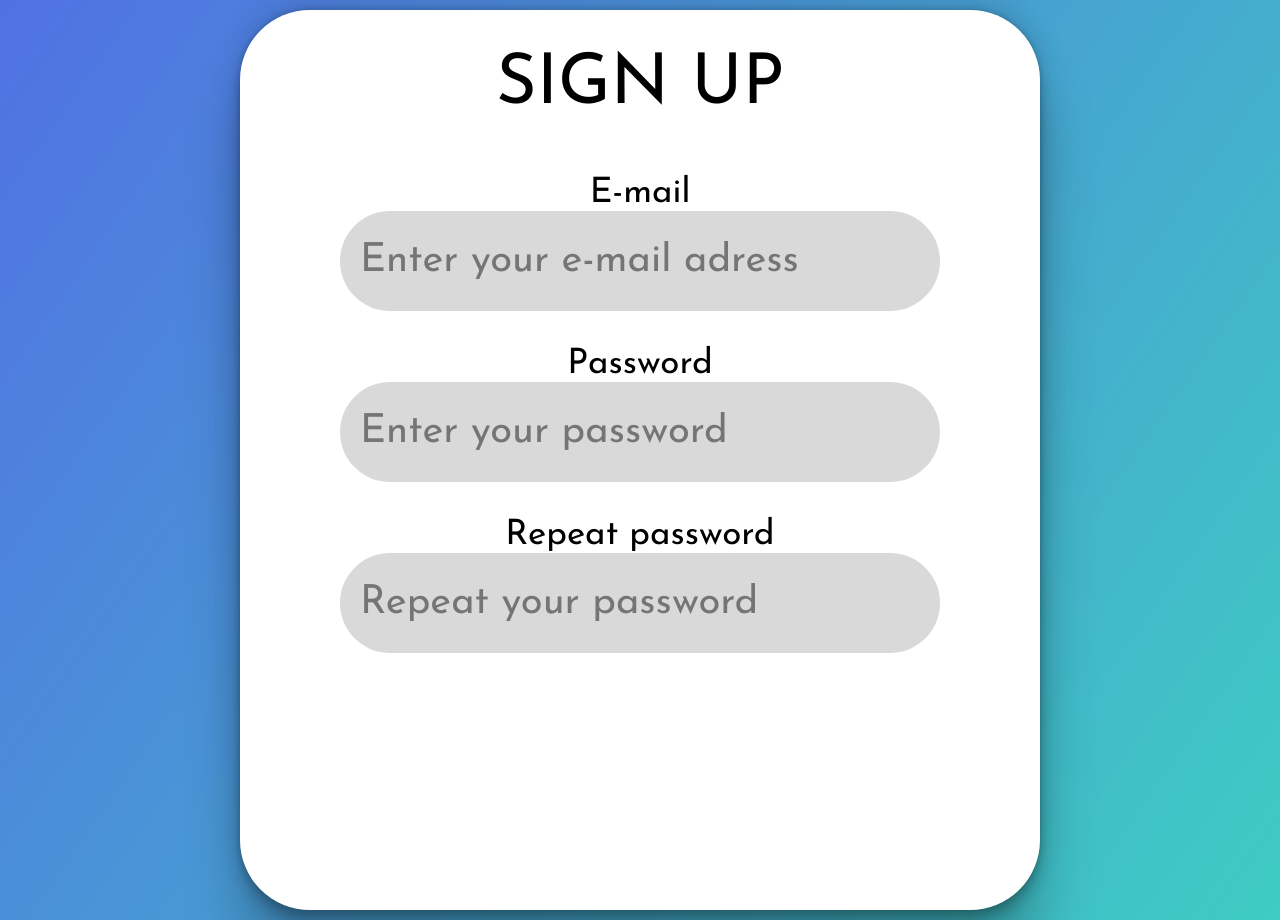
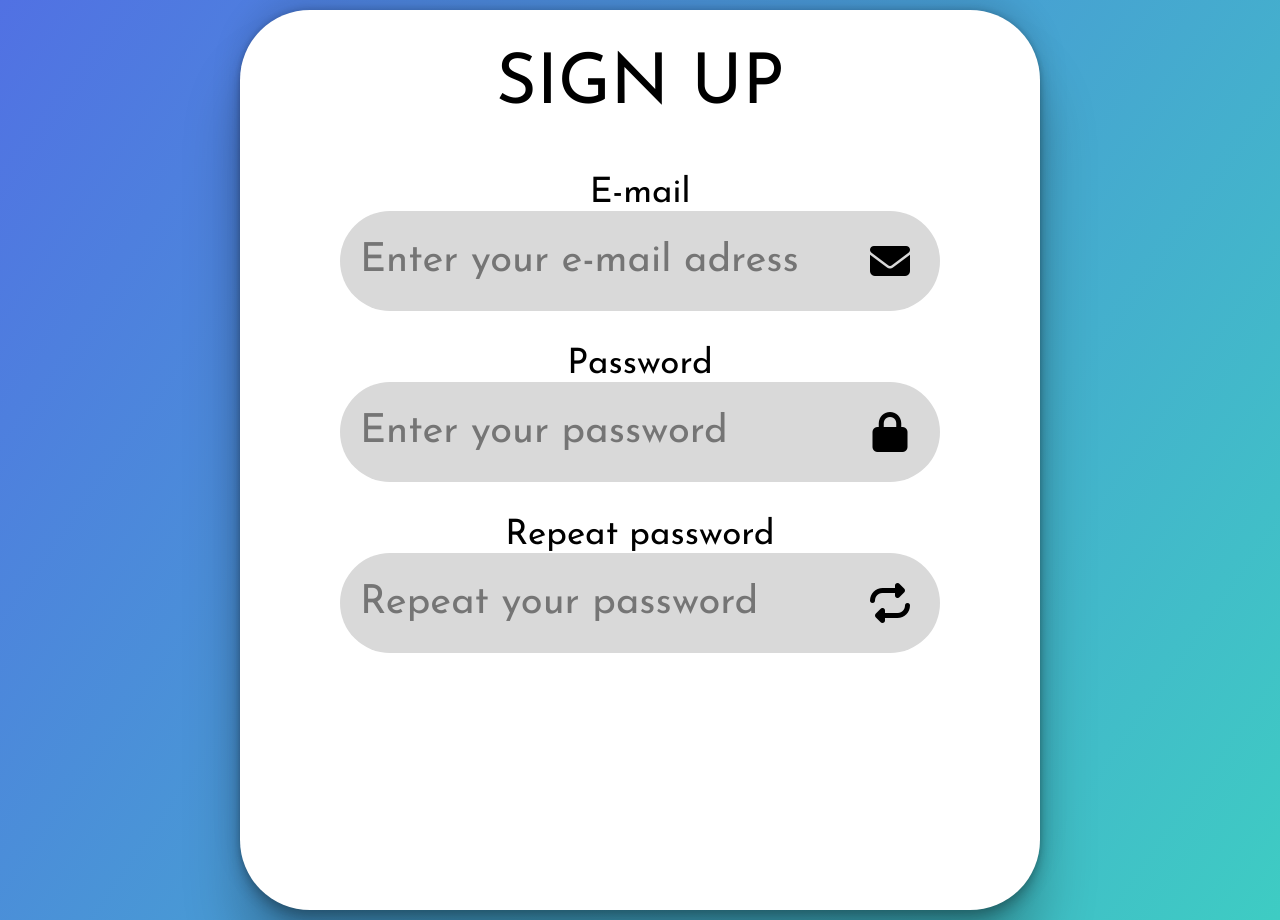
Before and after one commit to bjechna/Sign-Up-Page, a plain HTML site: page index.html in a window 1280 px wide. Drawn offline with Linux system fonts and the light colour scheme.

Commit message:
added icons

```diff
--- a/index.html
+++ b/index.html
@@ -6,6 +6,7 @@
     <title>Sign Up Form</title>
     <meta name='viewport' content='width=device-width, initial-scale=1'>
     <link rel='stylesheet' type='text/css' media='screen' href='main.css'>
+    <script src="https://kit.fontawesome.com/1e5ee5ffa4.js" crossorigin="anonymous"></script>
 </head>
 <body>
     <div id="container">
@@ -13,14 +14,17 @@
             <h1>SIGN UP</h1>
             <div class="row">
                 <span>E-mail</span>
+                <i class="fa-solid fa-envelope"></i>
                 <input type="email" placeholder="Enter your e-mail adress">
             </div>
             <div class="row">
                 <span>Password</span>
+                <i class="fa-solid fa-lock"></i>
                 <input type="password" placeholder="Enter your password">
             </div>
             <div class="row">
                 <span>Repeat password</span>
+                <i class="fa-solid fa-repeat"></i>
                 <input type="password" placeholder="Repeat your password">
             </div>
         </div>
--- a/main.css
+++ b/main.css
@@ -60,3 +60,9 @@ span {
     border-radius: 50px;
     padding-left: 20px;
 }
+
+i {
+    font-size: 40px;
+    position: absolute;
+    margin: 65px 0 0 500px;
+}
```
